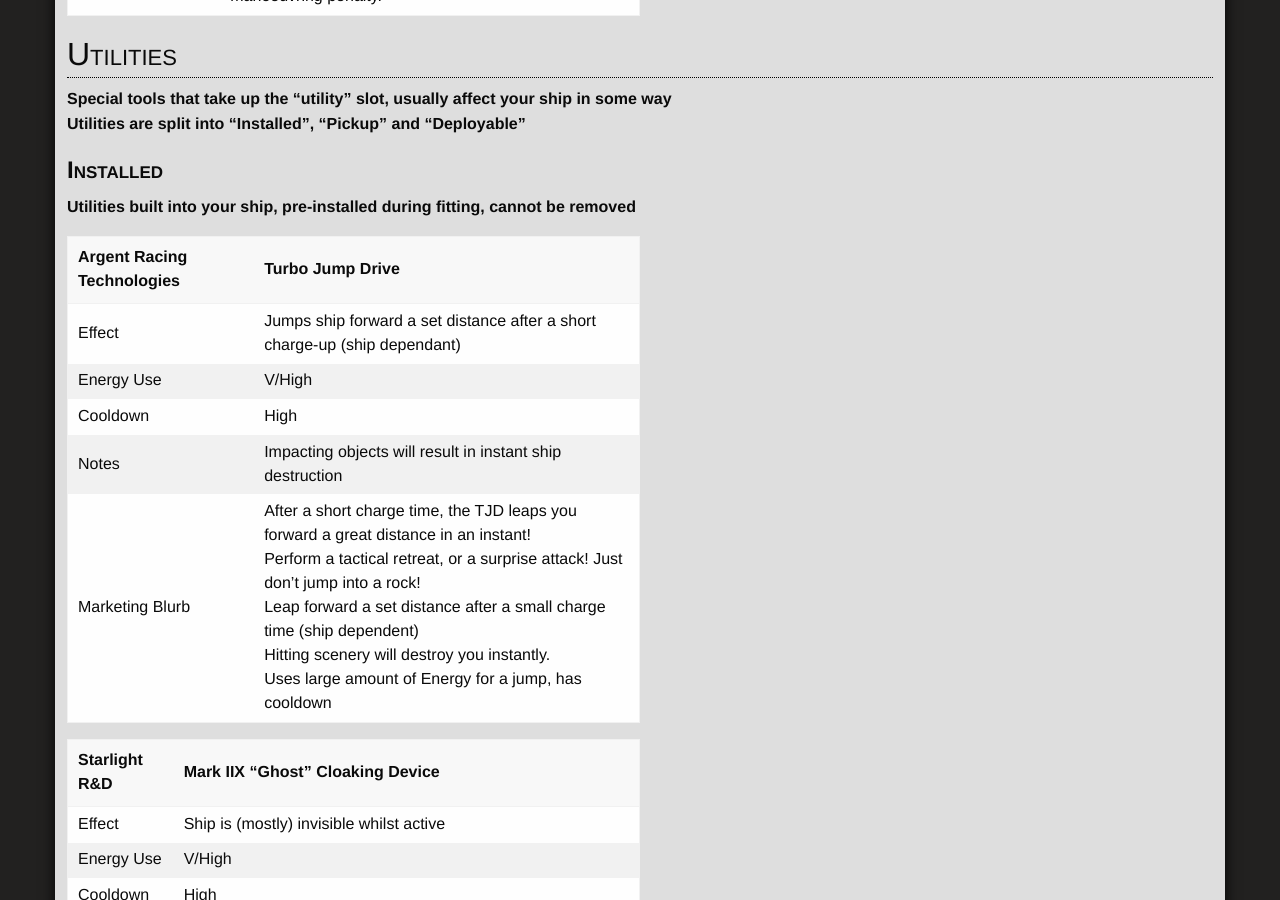
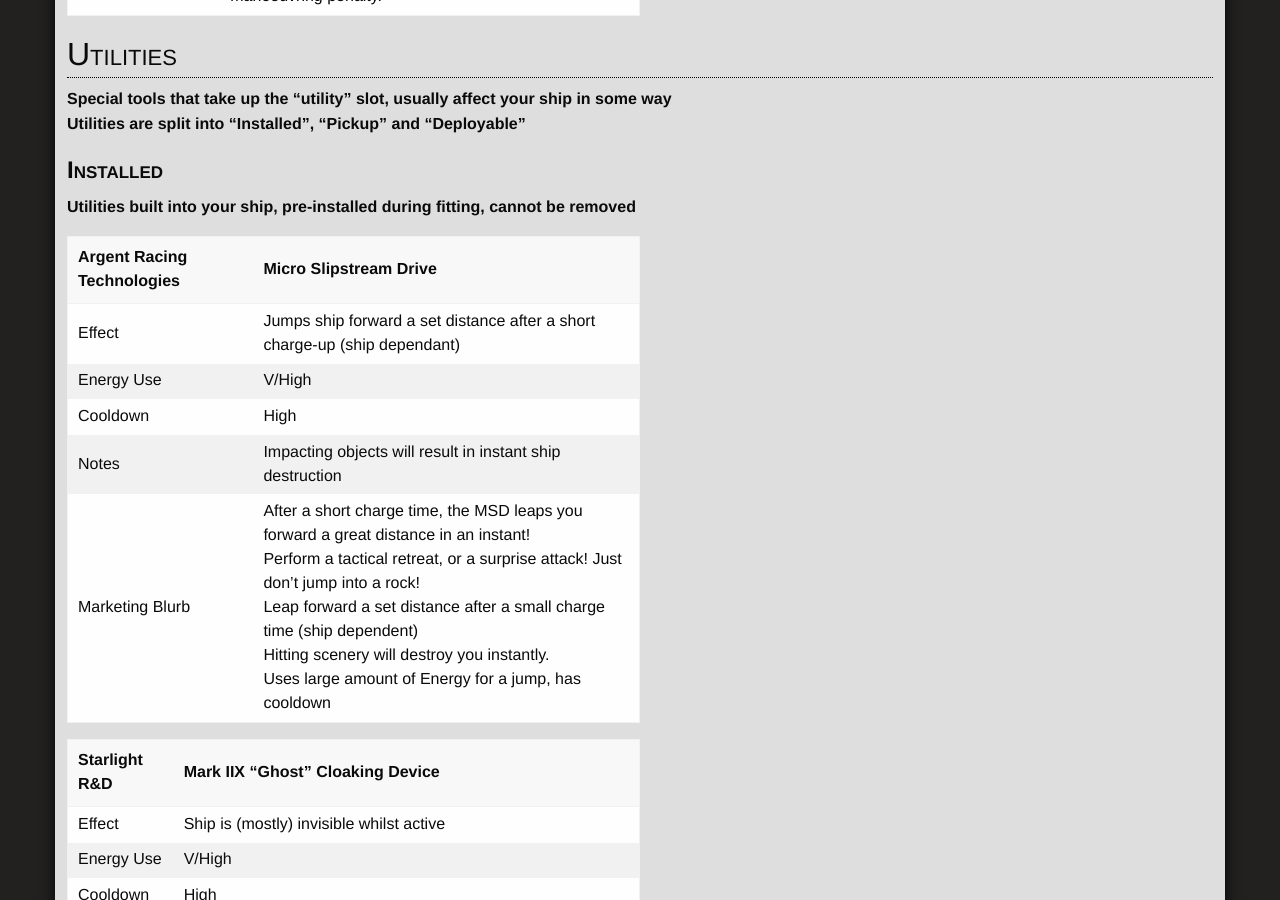
Before and after one commit to ori-sky/polar-space, a Jekyll site: the page built from designs/weapons.md, in a window 1280 px wide and 900 px high, scrolled down 6908 px. Built offline with Jekyll 4.4.1, drawn with Linux system fonts in a browser that asks for light colours; nearby versions of some CDN libraries; some web fonts are replaced; our own code applies the rules of GitHub Pages for plain Markdown files; library files that are not in the unit come from our copies.

Commit message:
Update weapons.md
Renamed "Turbo Jump Drive" to "Micro Slipstream Drive"

```diff
--- a/designs/weapons.md
+++ b/designs/weapons.md
@@ -186,13 +186,13 @@ title: Weapons and Utilities
 
 **Utilities built into your ship, pre-installed during fitting, cannot be removed**
 
-| Argent Racing Technologies | Turbo Jump Drive                                             |
+| Argent Racing Technologies | Micro Slipstream Drive                                       |
 | -------------------------- | ------------------------------------------------------------ |
 | Effect                     | Jumps ship forward a set distance after a short charge-up (ship dependant) |
 | Energy Use                 | V/High                                                       |
 | Cooldown                   | High                                                         |
 | Notes                      | Impacting objects will result in instant ship destruction    |
-| Marketing Blurb            | After a short charge time, the TJD leaps you forward a great distance in an instant!<br/>Perform a tactical retreat, or a surprise attack! Just don’t jump into a rock!<br/>Leap forward a set distance after a small charge time (ship dependent)<br/>Hitting scenery will destroy you instantly.<br/>Uses large amount of Energy for a jump, has cooldown |
+| Marketing Blurb            | After a short charge time, the MSD leaps you forward a great distance in an instant!<br/>Perform a tactical retreat, or a surprise attack! Just don’t jump into a rock!<br/>Leap forward a set distance after a small charge time (ship dependent)<br/>Hitting scenery will destroy you instantly.<br/>Uses large amount of Energy for a jump, has cooldown |
 
 | Starlight R&D   | Mark IIX “Ghost” Cloaking Device                             |
 | --------------- | ------------------------------------------------------------ |
```
